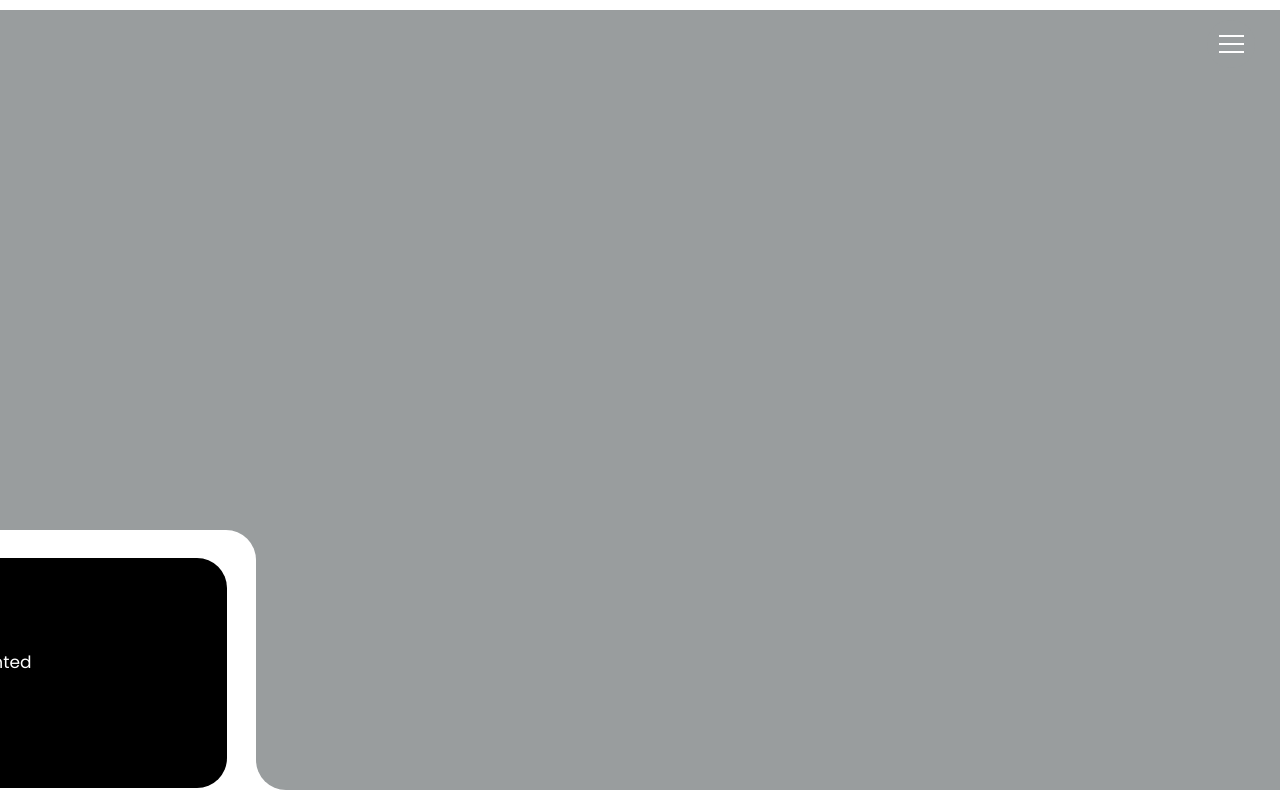
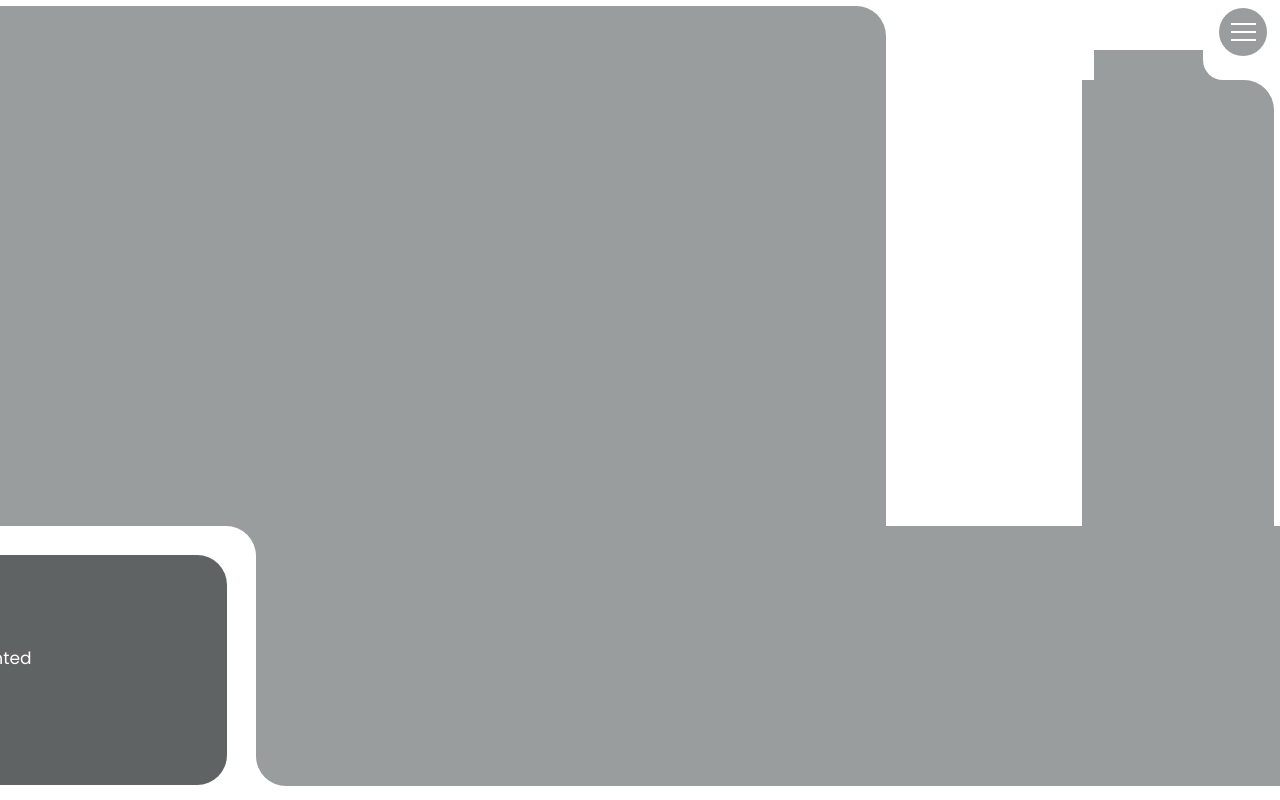
Before and after one commit to HugoVarloud/portfolio, a React (Vite) app in the folder portfolio-hugo-varloud-meyer/: page / in a window 1280 px wide. Shown: the top 800 px of the page. Built offline with nearby package versions, Linux system fonts and the light colour scheme.

Commit message:
top right first implementation of a curved top right corner

```diff
--- a/portfolio-hugo-varloud-meyer/src/components/Home/Home.css
+++ b/portfolio-hugo-varloud-meyer/src/components/Home/Home.css
@@ -4,10 +4,11 @@
     flex-direction: column;
     align-items: center;
     background-color: #999d9e;
-    margin-top: 0.5%;
+    margin-top: 6px;
     margin-left: 0.5%;
     margin-right: 0.5%;
     border-radius: 30px 30px 0% 30px;
+    width: 93.5vw;
 }
 
 .section1 {
@@ -18,7 +19,54 @@
     background-repeat: no-repeat;
     background-position: center;
 }
-/* CURVE PART START */
+
+/* CURVE BOTTOM PART START */
+
+.topDiv {
+    position: absolute;
+    background-color: #ffffff;
+    width: 3%;
+    height: 4%;
+    z-index: 4;
+    top: 6%;
+    right: 3%;
+    border-bottom-left-radius: 20px;
+}
+
+.topRight {
+    width: 15%;
+    height: 60%;
+    background-color: #999d9e;
+    top: 10%;
+    right: 0.5%;
+    position: absolute;
+    border-top-right-radius: 30px;
+}
+
+.topMiddle {
+    width: 10%;
+    height: 10%;
+    background-color: #999d9e;
+    top: 50px;
+    right: 4.5%;
+    position: absolute;
+    z-index: -1;
+}
+/*
+.topLeft {
+    background-color: #999d9e;
+    top: 6px;
+    right: 90px;
+    position: absolute;
+    width: 5%;
+    height: 15%;
+    z-index: 5;
+    border-top-right-radius: 30px;
+} */
+
+/* CURVE PART END */
+
+/* CURVE BOTTOM PART START */
 
 .left {
     position: absolute;
@@ -69,7 +117,7 @@
 }
 
 .textPart {
-    background-color: black;
+    background-color: #606364;
     color: #ffffff;
     width: 90%;
     height: 100%;
@@ -89,7 +137,7 @@
 
 /* CURVE PART END */
 
-@media (max-width: 780px) {
+@media (max-width: 1125px) {
     .section-container {
         display: flex;
         height: 101vh;
@@ -117,6 +165,8 @@
         margin-left: 0%;
         margin-right: 0%;
         border-radius: 0%;
+        width: 100vw;
+        margin: 0;
     }
 
     .section1 {
@@ -135,5 +185,15 @@
         display: none;
     }
 
+    .topDiv {
+        display: none;
+    }
+    .topRight {
+        display: none;
+    }
+    .topMiddle {
+        display: none;
+    }
+
     /* END OF THE CURVED DESTOP PART HIDDING */
 }
--- a/portfolio-hugo-varloud-meyer/src/components/Home/Home.jsx
+++ b/portfolio-hugo-varloud-meyer/src/components/Home/Home.jsx
@@ -7,6 +7,10 @@ const Home = () => {
     <div className='home-container'>
       <section className="section1"></section>
     </div>
+      <div className='topDiv'></div>
+      <div className='topLeft'></div>
+      <div className='topMiddle'></div>
+      <div className='topRight'></div>
       <div className='bottomDiv'>
         <div className='left'>
           <div className='curve'></div>
--- a/portfolio-hugo-varloud-meyer/src/components/Navbar/Navbar.css
+++ b/portfolio-hugo-varloud-meyer/src/components/Navbar/Navbar.css
@@ -54,9 +54,9 @@ body {
   height: 48px;
   width: 48px;
   position: fixed;
-  right: 25px;
-  top: 20px;
-  z-index: 5;
+  right: 1%;
+  top: 1%;
+  z-index: 9;
   background-color: #999d9e;
   color: white;
   border-radius: 30px;
```
